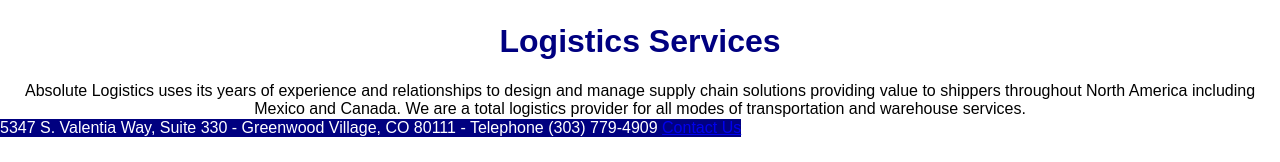
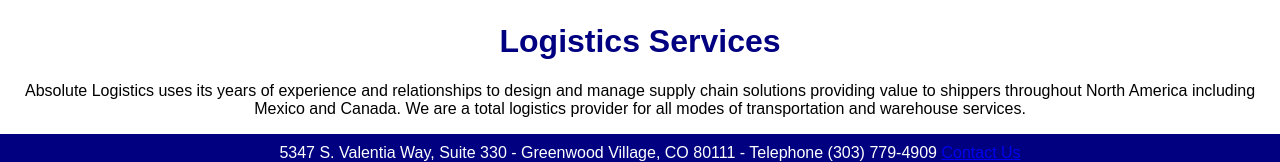
Before and after one commit to bluedemon82384/Absolute_Logistics, a plain HTML site: page index.html in a window 1280 px wide. Shown: the part 663-825 px from the top of the page. Before the commit the page ends 800 px from the top, so only its background shows below. Drawn offline with Linux system fonts and the light colour scheme.

Commit message:
Update style.css

```diff
--- a/style.css
+++ b/style.css
@@ -69,11 +69,13 @@
     }
 
    .footer {
-      position: fixed;
+      position: bottom;
+      padding: 10px 10px 0px 10px;
       background-color: navy;
       color: white;
       bottom: 0;
       text-align: center;
+      width: 100%;
 
    }
 
```
